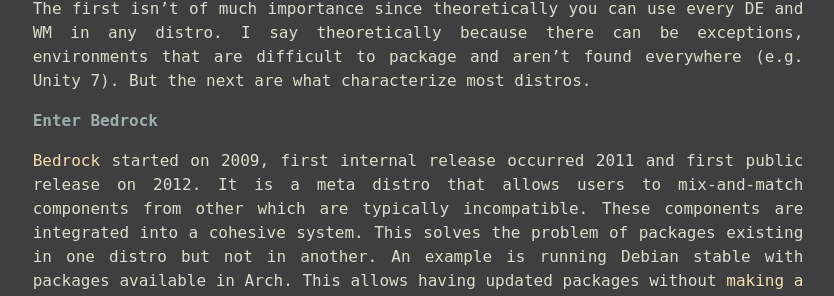
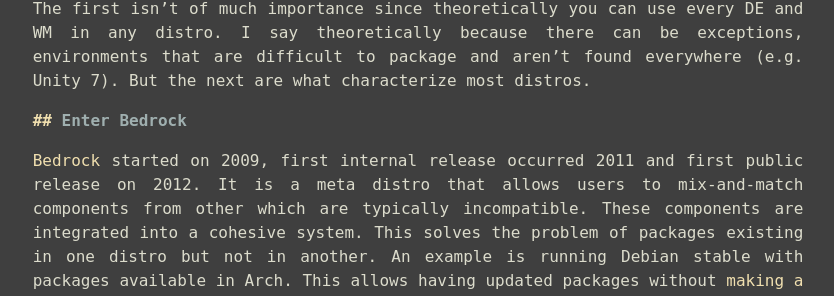
Before and after one commit to konfou/konfou.github.io, a Jekyll site: the page built from _posts/2021-03-07-bedrock-the-end-of-distro-hopping.md, in a window 1280 px wide. Shown: the part 448-744 px from the top of the page, without its empty margins (222-1056 px from the left). Built offline with Jekyll 4.4.1, drawn with Linux system fonts in a browser that asks for light colours.

Commit message:
style: anchor headings and custom scrollbar

```diff
--- /dev/null
+++ b/_includes/anchor_headings.html
@@ -0,0 +1,152 @@
+{% capture headingsWorkspace %}
+  {% comment %}
+    Copyright (c) 2018 Vladimir "allejo" Jimenez
+
+    Permission is hereby granted, free of charge, to any person
+    obtaining a copy of this software and associated documentation
+    files (the "Software"), to deal in the Software without
+    restriction, including without limitation the rights to use,
+    copy, modify, merge, publish, distribute, sublicense, and/or sell
+    copies of the Software, and to permit persons to whom the
+    Software is furnished to do so, subject to the following
+    conditions:
+
+    The above copyright notice and this permission notice shall be
+    included in all copies or substantial portions of the Software.
+
+    THE SOFTWARE IS PROVIDED "AS IS", WITHOUT WARRANTY OF ANY KIND,
+    EXPRESS OR IMPLIED, INCLUDING BUT NOT LIMITED TO THE WARRANTIES
+    OF MERCHANTABILITY, FITNESS FOR A PARTICULAR PURPOSE AND
+    NONINFRINGEMENT. IN NO EVENT SHALL THE AUTHORS OR COPYRIGHT
+    HOLDERS BE LIABLE FOR ANY CLAIM, DAMAGES OR OTHER LIABILITY,
+    WHETHER IN AN ACTION OF CONTRACT, TORT OR OTHERWISE, ARISING
+    FROM, OUT OF OR IN CONNECTION WITH THE SOFTWARE OR THE USE OR
+    OTHER DEALINGS IN THE SOFTWARE.
+  {% endcomment %}
+  {% comment %}
+    Version 1.0.9
+      https://github.com/allejo/jekyll-anchor-headings
+
+    "Be the pull request you wish to see in the world." ~Ben Balter
+
+    Usage:
+      {% include anchor_headings.html html=content anchorBody="#" %}
+
+    Parameters:
+      * html          (string) - the HTML of compiled markdown generated by kramdown in Jekyll
+
+    Optional Parameters:
+      * beforeHeading (bool)   : false  - Set to true if the anchor should be placed _before_ the heading's content
+      * headerAttrs   (string) :  ''    - Any custom HTML attributes that will be added to the heading tag; you may NOT use `id`;
+                                          the `%heading%` and `%html_id%` placeholders are available
+      * anchorAttrs   (string) :  ''    - Any custom HTML attributes that will be added to the `<a>` tag; you may NOT use `href`, `class` or `title`;
+                                          the `%heading%` and `%html_id%` placeholders are available
+      * anchorBody    (string) :  ''    - The content that will be placed inside the anchor; the `%heading%` placeholder is available
+      * anchorClass   (string) :  ''    - The class(es) that will be used for each anchor. Separate multiple classes with a space
+      * anchorTitle   (string) :  ''    - The `title` attribute that will be used for anchors
+      * h_min         (int)    :  1     - The minimum header level to build an anchor for; any header lower than this value will be ignored
+      * h_max         (int)    :  6     - The maximum header level to build an anchor for; any header greater than this value will be ignored
+      * bodyPrefix    (string) :  ''    - Anything that should be inserted inside of the heading tag _before_ its anchor and content
+      * bodySuffix    (string) :  ''    - Anything that should be inserted inside of the heading tag _after_ its anchor and content
+
+    Output:
+      The original HTML with the addition of anchors inside of all of the h1-h6 headings.
+  {% endcomment %}
+
+  {% assign minHeader = include.h_min | default: 1 %}
+  {% assign maxHeader = include.h_max | default: 6 %}
+  {% assign beforeHeading = include.beforeHeading %}
+  {% assign nodes = include.html | split: '<h' %}
+
+  {% capture edited_headings %}{% endcapture %}
+
+  {% for _node in nodes %}
+    {% capture node %}{{ _node | strip }}{% endcapture %}
+
+    {% if node == "" %}
+      {% continue %}
+    {% endif %}
+
+    {% assign nextChar = node | replace: '"', '' | strip | slice: 0, 1 %}
+    {% assign headerLevel = nextChar | times: 1 %}
+
+    <!-- If the level is cast to 0, it means it's not a h1-h6 tag, so let's see if we need to fix it -->
+    {% if headerLevel == 0 %}
+      <!-- Split up the node based on closing angle brackets and get the first one. -->
+      {% assign firstChunk = node | split: '>' | first %}
+
+      <!-- If the first chunk does NOT contain a '<', that means we've broken another HTML tag that starts with 'h' -->
+      {% unless firstChunk contains '<' %}
+        {% capture node %}<h{{ node }}{% endcapture %}
+      {% endunless %}
+
+      {% capture edited_headings %}{{ edited_headings }}{{ node }}{% endcapture %}
+      {% continue %}
+    {% endif %}
+
+    {% capture _closingTag %}</h{{ headerLevel }}>{% endcapture %}
+    {% assign _workspace = node | split: _closingTag %}
+    {% assign _idWorkspace = _workspace[0] | split: 'id="' %}
+    {% assign _idWorkspace = _idWorkspace[1] | split: '"' %}
+    {% assign html_id = _idWorkspace[0] %}
+
+    {% capture _hAttrToStrip %}{{ _workspace[0] | split: '>' | first }}>{% endcapture %}
+    {% assign header = _workspace[0] | replace: _hAttrToStrip, '' %}
+
+    <!-- Build the anchor to inject for our heading -->
+    {% capture anchor %}{% endcapture %}
+
+    {% if html_id and headerLevel >= minHeader and headerLevel <= maxHeader %}
+      {% assign escaped_header = header | strip_html %}
+
+      {% if include.headerAttrs %}
+        {% capture _hAttrToStrip %}{{ _hAttrToStrip | split: '>' | first }} {{ include.headerAttrs | replace: '%heading%', escaped_header | replace: '%html_id%', html_id }}>{% endcapture %}
+      {% endif %}
+
+      {% capture anchor %}href="#{{ html_id }}"{% endcapture %}
+
+      {% if include.anchorClass %}
+        {% capture anchor %}{{ anchor }} class="{{ include.anchorClass }}"{% endcapture %}
+      {% endif %}
+
+      {% if include.anchorTitle %}
+        {% capture anchor %}{{ anchor }} title="{{ include.anchorTitle | replace: '%heading%', escaped_header }}"{% endcapture %}
+      {% endif %}
+
+      {% if include.anchorAttrs %}
+        {% capture anchor %}{{ anchor }} {{ include.anchorAttrs | replace: '%heading%', escaped_header | replace: '%html_id%', html_id }}{% endcapture %}
+      {% endif %}
+
+      {% capture anchor %}<a {{ anchor }}>{{ include.anchorBody | replace: '%heading%', escaped_header | default: '' }}</a>{% endcapture %}
+
+      <!-- In order to prevent adding extra space after a heading, we'll let the 'anchor' value contain it -->
+      {% if beforeHeading %}
+        {% capture anchor %}{{ anchor }} {% endcapture %}
+      {% else %}
+        {% capture anchor %} {{ anchor }}{% endcapture %}
+      {% endif %}
+    {% endif %}
+
+    {% capture new_heading %}
+      <h{{ _hAttrToStrip }}
+        {{ include.bodyPrefix }}
+        {% if beforeHeading %}
+          {{ anchor }}{{ header }}
+        {% else %}
+          {{ header }}{{ anchor }}
+        {% endif %}
+        {{ include.bodySuffix }}
+      </h{{ headerLevel }}>
+    {% endcapture %}
+
+    <!--
+    If we have content after the `</hX>` tag, then we'll want to append that here so we don't lost any content.
+    -->
+    {% assign chunkCount = _workspace | size %}
+    {% if chunkCount > 1 %}
+      {% capture new_heading %}{{ new_heading }}{{ _workspace | last }}{% endcapture %}
+    {% endif %}
+
+    {% capture edited_headings %}{{ edited_headings }}{{ new_heading }}{% endcapture %}
+  {% endfor %}
+{% endcapture %}{% assign headingsWorkspace = '' %}{{ edited_headings | strip }}
--- a/_layouts/post.html
+++ b/_layouts/post.html
@@ -9,7 +9,7 @@
   <p><time datetime="{{ page.date | date: '%Y-%m-%d' }}"
            itemprop="datePublished" class="dt-published published">{{ page.date | date: "%-d %B %Y" }}</time></p>
   <div itemprop="articleBody" class="e-content">
-    {{ content }}
+    {% include anchor_headings.html anchorBody="##" beforeHeading=true html=content %}
   </div>
 </article>
 
--- a/_sass/site.scss
+++ b/_sass/site.scss
@@ -33,13 +33,28 @@
   @include container;
 }
 
+* {
+  scrollbar-color: $scroll_fg $scroll_bg;
+}
+
+*::-webkit-scrollbar {
+  width: auto;
+}
+
+*::-webkit-scrollbar-track {
+  background: $scroll_bg;
+}
+
+*::-webkit-scrollbar-thumb {
+  background: $scroll_fg;
+}
+
 body {
   background-color: $bg;
   color: $fg;
   font-family: $mono;
   padding: 5rem 0 0 0;
   margin: 0;
-  scrollbar-color: $scroll_fg $scroll_bg;
 }
 
 a {
```
Also changed, not shown: README.md (+1 -0 lines).
